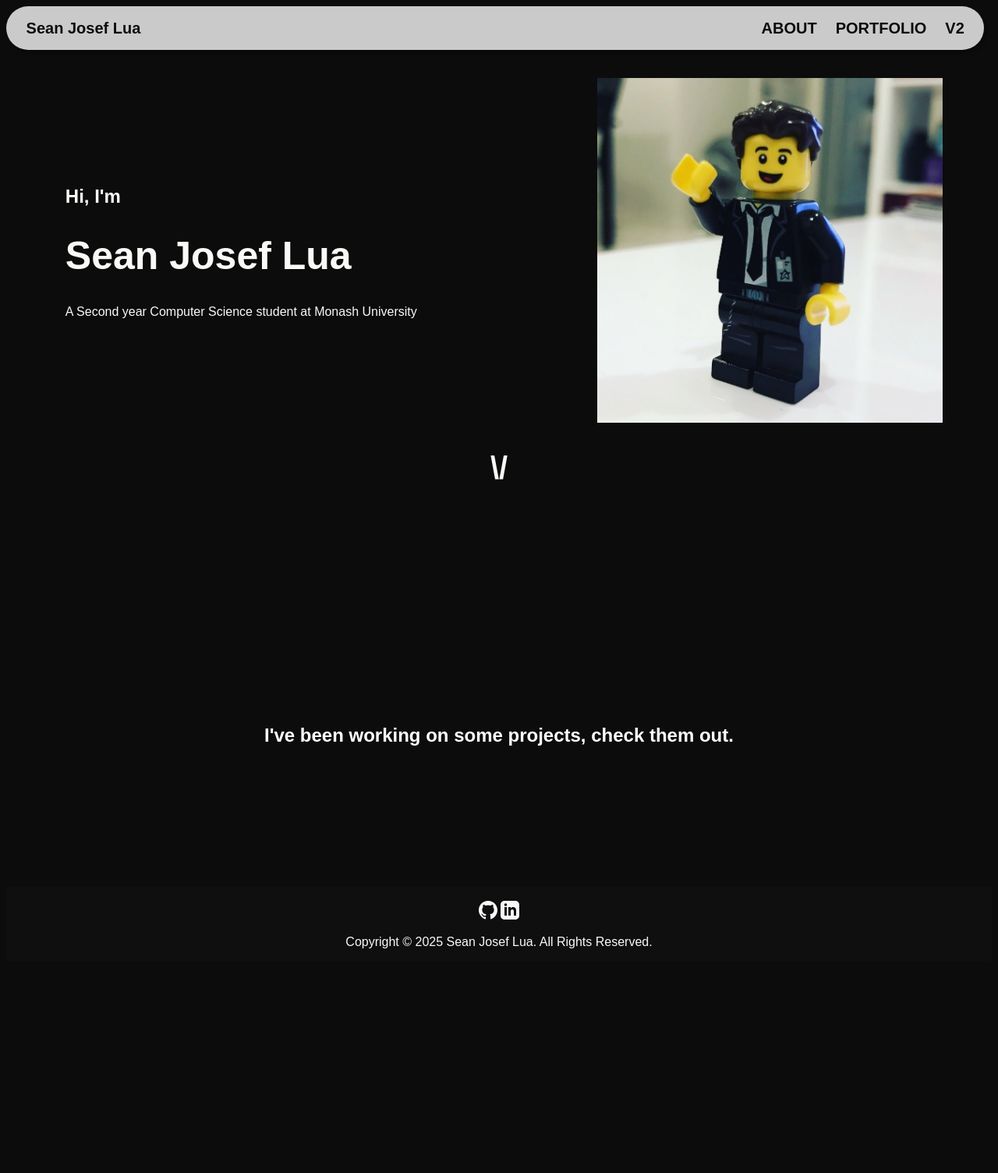
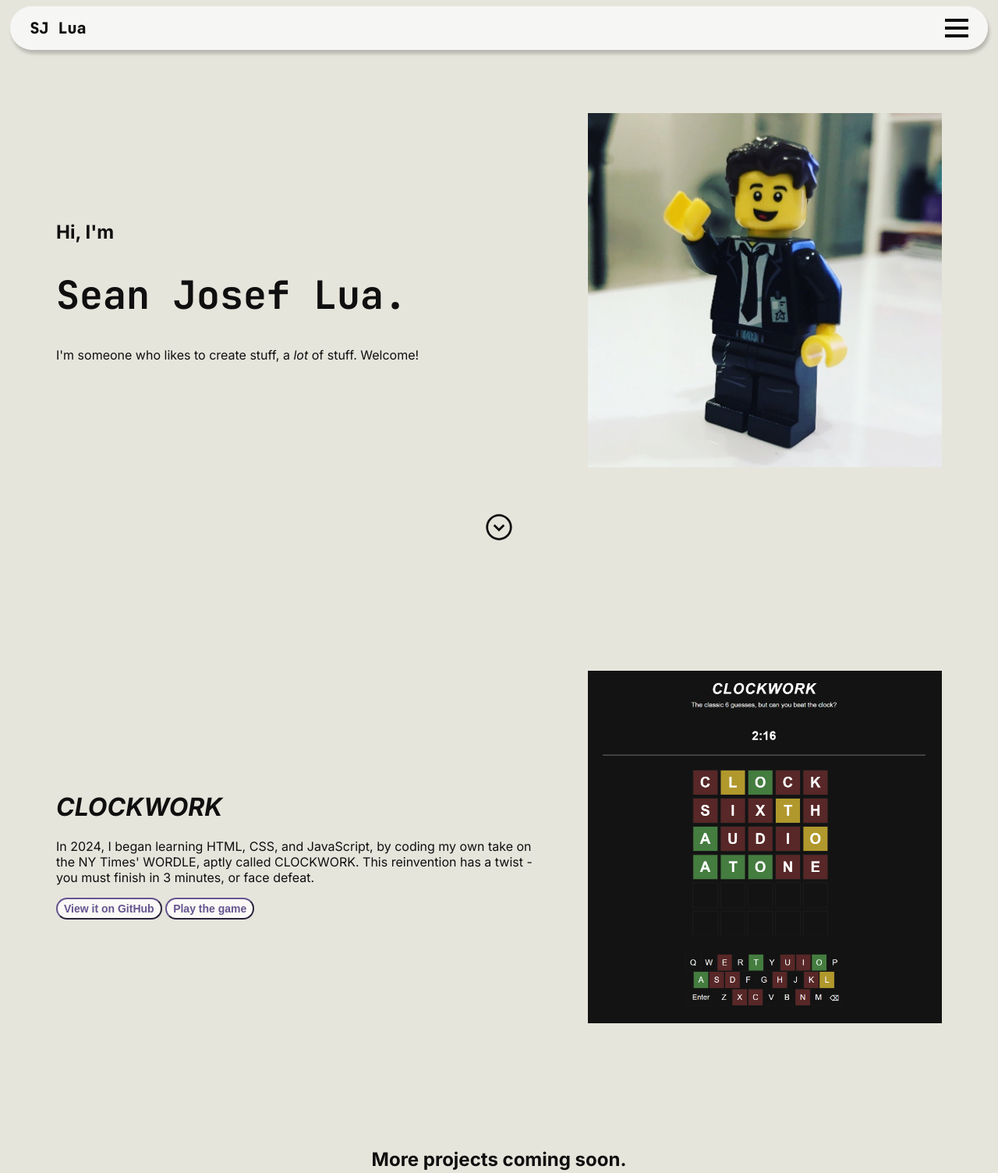
Before and after one commit to sjlua/sjlua.github.io, a plain HTML site: page index.html in a window 1280 px wide. Shown: the top 1504 px of the page at 78% size. Before the commit the page ends 1241 px from the top, so only its background shows below. Drawn offline with Linux system fonts and the light colour scheme.

Commit message:
V2 Website Upgrade

```diff
--- a/index.html
+++ b/index.html
@@ -3,6 +3,9 @@
 <head>
     <meta charset="UTF-8">
     <meta name="viewport" content="width=device-width, initial-scale=1.0">
+    <link rel="preconnect" href="https://fonts.googleapis.com">
+    <link rel="preconnect" href="https://fonts.gstatic.com" crossorigin>
+    <link href="https://fonts.googleapis.com/css2?family=Inter:ital,opsz,wght@0,14..32,100..900;1,14..32,100..900&family=JetBrains+Mono:ital,wght@0,100..800;1,100..800&display=swap" rel="stylesheet">
 
     <title>Sean Lua</title>
     <link rel="icon" href="images/DrJosef.jpg">
@@ -12,90 +15,63 @@
 </head>
 
 <body>
-    <!-- Desktop Navbar -->
-    <nav class="navbarDesktop">
-        <div class="navbarDesktopContainer">
-            <a href="https://sjlua.github.io" class="navbarLogo">Sean Josef Lua</a>
-            <ul class="navbarMenu">
-                <li><a href="about" class="navbarButton">ABOUT</a></li>
-                <li><a href="portfolio" class="navbarButton">PORTFOLIO</a></li>
-                <li><a onclick="location.href='https://sjlua.dev'" class="navbarButton">V2</a></li>
-            </ul>
+    <!-- Unified Navbar -->
+    <nav class="navbarWrap">
+
+        <!-- Organises the inner layout of SJ Lua + More icon -->
+        <div class="navbarContainer">
+
+            <!-- SJ Lua -->
+            <a href="https://sjlua.github.io" class="jetbrains-mono-normal navbarLogo">SJ Lua</a>
+
+            <!-- More icon, and its entries -->
+            <div class="hamburgerMenu">
+                <div class="hamburgerIcon" onclick="toggleMenu()">
+                    <span id="line1"></span>
+                    <span id="line2"></span>
+                    <span id="line3"></span>
+                </div>
+
+                <ul class="hamburgerLinks">
+                    <li><a class="jetbrains-mono-normal navbarButton" href="about" onclick="toggleMenu()">ABOUT</a></li>
+                    <li><a id="portfolioBtn" class="jetbrains-mono-normal navbarButton" href="portfolio" onclick="toggleMenu()">PORTFOLIO</a></li>
+                </ul>
+            </div>
+
         </div>
+
     </nav>
 
+    <!-- Body wrap -->
+    <div class="bodyWrap">
 
-    <!-- Mobile Navbar -->
-    <nav class="hamburgerNav">
-        <a href="index" class="navbarLogo" id="hamburgerLogo">SJ Lua</a>
-        <div class="hamburgerMenu">
-            <div class="hamburgerIcon" onclick="toggleMenu()">
-                <span></span>
-                <span></span>
-                <span></span>
+        <div class="twoColumnContainer">
+            <div class="headerText">
+                <h2 class="subtitle">Hi, I'm</h3>
+                <h1 class="jetbrains-mono-normal pageTitle" id="name"><strong>Sean Josef Lua.</strong></h1>
+                <p class="description">I'm someone who likes to create stuff, a <em>lot</em> of stuff. Welcome!</p>
             </div>
-            <ul class="hamburgerLinks">
-                <li><a href="about" onclick="toggleMenu()">ABOUT</a></li>
-                <li><a href="portfolio" onclick="toggleMenu()">PORTFOLIO</a></li>
-            </ul>
+            <img class="headerImg" alt="A picture of a minifigure named Doctor Josef." onclick="location.href='https://beta.sjlua.dev'" src="images/DrJosef.jpg">
         </div>
-    </nav>
 
-    <div class="navPadding">
-        <!-- Filler so that the content isn't blocked by the navigation bar -->
+        <!-- Arrow -->
+        <svg class="iconArrow" onclick="location.href='#bodyText'" xmlns="http://www.w3.org/2000/svg" height="40px" viewBox="0 -960 960 960" width="40px" fill="#0f0f0f"><path d="m480-347.33 175.33-175.34-47.66-46.66L480-441.67 352.33-569.33l-47.66 46.66L480-347.33ZM480-80q-82.33 0-155.33-31.5-73-31.5-127.34-85.83Q143-251.67 111.5-324.67T80-480q0-83 31.5-156t85.83-127q54.34-54 127.34-85.5T480-880q83 0 156 31.5T763-763q54 54 85.5 127T880-480q0 82.33-31.5 155.33-31.5 73-85.5 127.34Q709-143 636-111.5T480-80Zm0-66.67q139.33 0 236.33-97.33t97-236q0-139.33-97-236.33t-236.33-97q-138.67 0-236 97-97.33 97-97.33 236.33 0 138.67 97.33 236 97.33 97.33 236 97.33ZM480-480Z"/></svg>
+
+        <!-- Clockwork -->
+        <div class="twoColumnContainer" id="bodyText">
+            <div class="bodyTextLeft">
+                <h1 id="projectTitle"><i>CLOCKWORK</i></h1>
+                <p class="description">In 2024, I began learning HTML, CSS, and JavaScript, by coding my own take on the NY Times' WORDLE, aptly called CLOCKWORK.
+                    This reinvention has a twist - you must finish in 3 minutes, or face defeat.</p>
+                <button class="projectButton" onclick="location.href='https://github.com/sjlua/clockwork'">View it on GitHub</button>
+                <button class="projectButton" onclick="location.href='https://sjlua.github.io/clockwork'">Play the game</button>
+            </div>
+            <img class="projectImg" src="images/thumbnail-clockwork.png" alt="A photo of CLOCKWORK, the word was ATOLL.">
+        </div>
+
+        <a class="clsComingSoon" id="comingsoon" href="portfolio">More projects coming soon.</a>
+
     </div>
-
-    <br>
-    <br>
-
-    <div class="twoColumnContainer">
-        <div class="header">
-            <h2 class="subtitle">Hi, I'm</h3>
-            <h1 class="pageTitle" id="name"><strong>Sean Josef Lua</strong></h1>
-            <p class="description">A Second year Computer Science student at Monash University</p>
-        </div>
-        <img class="headerImg" alt="A picture of a minifigure named Doctor Josef." src="images/DrJosef.jpg">
-    </div>
-
-    <br>
-    <br>
-
-    <a class="arrow" href="#comingsoon">\/</a>
-
-    <br>
-    <br>
-    <br>
-    <br>
-    <br>
-    <br>
-    <br>
-    <br>
-    <br>
-    <br>
-    <br>
-    <br>
-    <br>
-    <br>
-    <br>
-    <br>
-    <br>
-    <br>
-
-    <a class="projectText" id="comingsoon" href="./portfolio">I've been working on some projects, check them out.</a>
-
-    <br>
-    <br>
-    <br>
-    <br>
-
-    <br>
-    <br>
-    <br>
-    <br>
-    <br>
-    <br>
-    <br>
-
 
     <footer id="footerContainer">
         <br>
--- a/style.css
+++ b/style.css
@@ -1,13 +1,7 @@
 /* ----- GENERAL ----- */
-
-@font-face {
-    font-family: Inter;
-    src: url("https://your-font-file-host/inter.css");
-}
 
 * { /* Affects everything */
     box-sizing: border-box;
-    font-family: 'Inter var', sans-serif;
 }
 
 html {
@@ -15,10 +9,17 @@ html {
 }
 
 body {
-    font-family: 'Inter var', sans-serif;
-    color: #FAF9F6;
-    text-align: center;
-    background-color: #0C0C0C;
+    font-family: "Inter", sans-serif;
+    font-optical-sizing: auto;
+    font-weight: 400;
+    font-style: normal;
+
+    color: #0f0f0f;
+    background-color: #E6E5DC;
+
+    text-align: left;
+    align-items: center;
+    justify-content: center;
     min-height: 100%;
 }
 
@@ -32,20 +33,28 @@ footer {
     left: 0;
     bottom: 0;
     width: 100%;
-    background-color: #0f0f0f;
-    color: #FAF9F6;
+    background-color: #E6E5DC;
+    color: #0f0f0f;
     text-align: center;
-    align-content: center;
-    margin-left: auto;
-    margin-right: auto;
+}
+
+/* ----- FONTS ----- */
+
+.jetbrains-mono-normal {
+    font-family: "JetBrains Mono", monospace;
+    font-optical-sizing: auto;
+    font-style: normal;
 }
 
 /* ----- LAYOUT CONTAINERS ----- */
 
 .twoColumnContainer {
     display: flex;
-    justify-content: center;
+    justify-content: space-between;
+    gap: 5%;
     align-items: center;
+    padding-top: 5%;
+    padding-bottom: 5%;
 }
 
 .centerContainer {
@@ -55,39 +64,45 @@ footer {
     gap: 1%;
 }
 
-/* -----  Special footer for about page, due to bottom anchoring issues ----- */
-.footerContainerAbout {
-    position: absolute;
+.bodyWrap {
+    min-height: 100%;
+
+    padding-top: 10vh;
+    padding-bottom: 10vh;
+
+    padding-left: 5vw;
+    padding-right: 5vw;
+
+    text-align: center;
+}
+
+/* This is mostly used to group multiple elements into one, so that two item-column combo works. */
+.bodyTextLeft {
+    justify-content: left;
+    text-align: left;
 }
 
 /* ----- BUTTONS ----- */
 
 .projectButton {
     background-color: #FAF9F6;
-    color: #131313;
+    color: #65558f;
     font-size: 14px;
     font-weight: bold;
     padding: 4px 8px;
     border-radius: 14px;
+    border-color: #65558f;
+    border-bottom-color: #65558f;
 }
 
 .projectButton:hover {
-    background-color: #0C0C0C;
+    background-color: #65558f;
     color: #FAF9F6;
     transition: all 200ms ease;
 }
 
-.arrow {
-    text-align: center;
-    text-decoration: none;
-    color: #FAF9F6;
-    padding: none;
-    font-weight: bold;
-    font-size: 40px;
-}
-
-.arrow:hover {
-    color: #fff5b4;
+.iconArrow:hover {
+    fill: #65558f;
     text-underline-offset: 5px;
     transition: all 200ms ease;
 }
@@ -95,106 +110,73 @@ footer {
 /* ----- PAGE HEADERS ----- */
 
 .pageTitle {
-    font-weight: bold;
-    text-align: left;
-    padding-left: 10%;
-    padding-right: 10%;
+    font-weight: 600;
     font-size: 50px;
-}
-
-.header{
-    flex: 50%
-}
-
-.subtitle {
-    padding-left: 10%;
     text-align: left;
 }
 
-.description {
-    padding-left: 10%;
-    padding-right: 10%;
+.subtitle, .description {
     text-align: left;
-}
-
-.headerImg {
-    padding-right: 5%;
 }
 
 /* ----- NAVBAR ----- */
 
-.navPadding {
-    padding-top: 7vh;
-}
+.navbarWrap {
+    display: flex;
+    position: fixed;
+    top: 1vh;
+    left: 1%;
+    right: 1%;
+    width: 98%;
 
-.navbarDesktop {
-    display: flex;
     background: rgba(250, 250, 250, 0.8);
     -webkit-backdrop-filter: blur(4px);
     backdrop-filter: blur(4px);
     border-radius: 54vw;
     height: 7vh;
-    width: 98%;
-    /* font-size: 1rem; */
+    max-width: 2850px;
     box-shadow: 2px 5px 4px rgba(0, 0, 0, 0.2);
-
-    align-items: center;
-    justify-content: center;
-    position: fixed;
-
 }
 
-.navbarDesktopContainer {
+.navbarContainer {
     display: flex;
     justify-content: space-between;
-    width: 100%;
+    align-items: center;
+    width: 100%; /* Use all of the space inside the navbar wrap*/
     max-width: 2800px;
-    margin: 0 auto;
     padding: 0 2vw; /* X Y Z */
-    z-index: 1;
+    z-index: 1; /* Front of all the elements*/
 }
 
+/* SJ LUA */
 .navbarLogo {
-    font-weight: bold;
+    font-weight: 800;
     font-size: 20px;
-    color: #0C0C0C;
+
+    color: #0f0f0f;
     text-decoration: none;
-    align-content: center;
 }
 
 .navbarButton {
     font-weight: bold;
     font-size: 20px;
-    color: #0C0C0C;
+
+    color: #0f0f0f;
     text-decoration: none;
 }
 
 .navbarButton:hover, .navbarLogo:hover {
+    color: #65558f;
     text-decoration: underline;
     text-underline-offset: 1mm;
 }
 
-.navbarMenu {
-    display: flex;
-    align-items: center;
-    list-style-type: none;
-    text-align: center;
-    gap: 1.5rem;
+/* Hide the portfolio button until page has been completed. */
+#portfolioBtn {
+    display: none;
 }
 
 /* ----- HAMBURGER MENU ----- */
-
-.hamburgerNav {
-    display: none;
-    align-items: center;
-    justify-content: space-between;
-    height: 7vh;
-    padding: 0 3vw; /* X Y Z */
-}
-
-#hamburgerLogo {
-    color: #FAF9F6;
-}
 
 .hamburgerMenu {
     position: relative;
@@ -213,15 +195,18 @@ footer {
 .hamburgerIcon span {
     width: 100%;
     height: 4px;
-    background-color: #FAF9F6;
+    background-color: #0f0f0f;
     transition: all 0.3 ease-in-out;
+}
+
+.hamburgerIcon span:hover {
+    background-color: #65558f;
 }
 
 /* The following turns the hamburger icon into a X symbol. */
 
 .hamburgerIcon.open span:first-child {
     transform: rotate(45deg) translate(10px, 5px);
-
 }
 
 .hamburgerIcon.open span:nth-child(2) {
@@ -240,12 +225,12 @@ footer {
     opacity: 1;
 }
 
+/* ABOUT, PORTFOLIO when open */
 .hamburgerLinks {
     position: absolute;
-    top: 100%;
     right: 0;
-    background-color: #0C0C0C;
-    width: fit-content;
+    background-color: rgba(250, 250, 250, 0.8);
+    width: auto;
     max-height: 0;
     overflow: hidden;
     transition: all 0.3 ease-in-out;
@@ -253,10 +238,10 @@ footer {
 
 .hamburgerLinks a {
     display: block;
-    padding: 10px;
-    text-align: center;
+    padding: 1vh;
+    text-align: right;
     font-size: 1.5rem;
-    color: #FAF9F6;
+    color: #0f0f0f;
     text-decoration: none;
     transition: all 0.3 ease-in-out;
 }
@@ -276,21 +261,32 @@ footer {
     text-underline-offset: 1mm;
 }
 
-#comingsoon {
-    font-family: 'Inter var', sans-serif;
+.clsComingSoon {
     font-weight: bold;
     font-size: x-large;
-    color: #ffffff;
     text-decoration: none;
+    color: #0f0f0f;
+
+    margin-top: 30vh;
+    margin-bottom: 30vh;
+}
+
+.clsComingSoon:hover {
+    color: #65558f;
+}
+
+#bodyText {
+    padding-top: 20vh;
+    padding-bottom: 20vh;
 }
 
 /* ----- FOOTER ----- */
 
 .footerIcons {
-    fill: #FAF9F6;
+    fill: #0f0f0f;
 }
 
 .footerIcons:hover {
-    fill: #447d3f;
+    fill: #65558f;
     transition: all 200ms ease;
 }
```
Also changed, not shown: about.html (+39 -40 lines), media.css (+6 -8 lines), portfolio.html (+51 -51 lines), images/thumbnail-py-playground.png (added), 1 other file.
